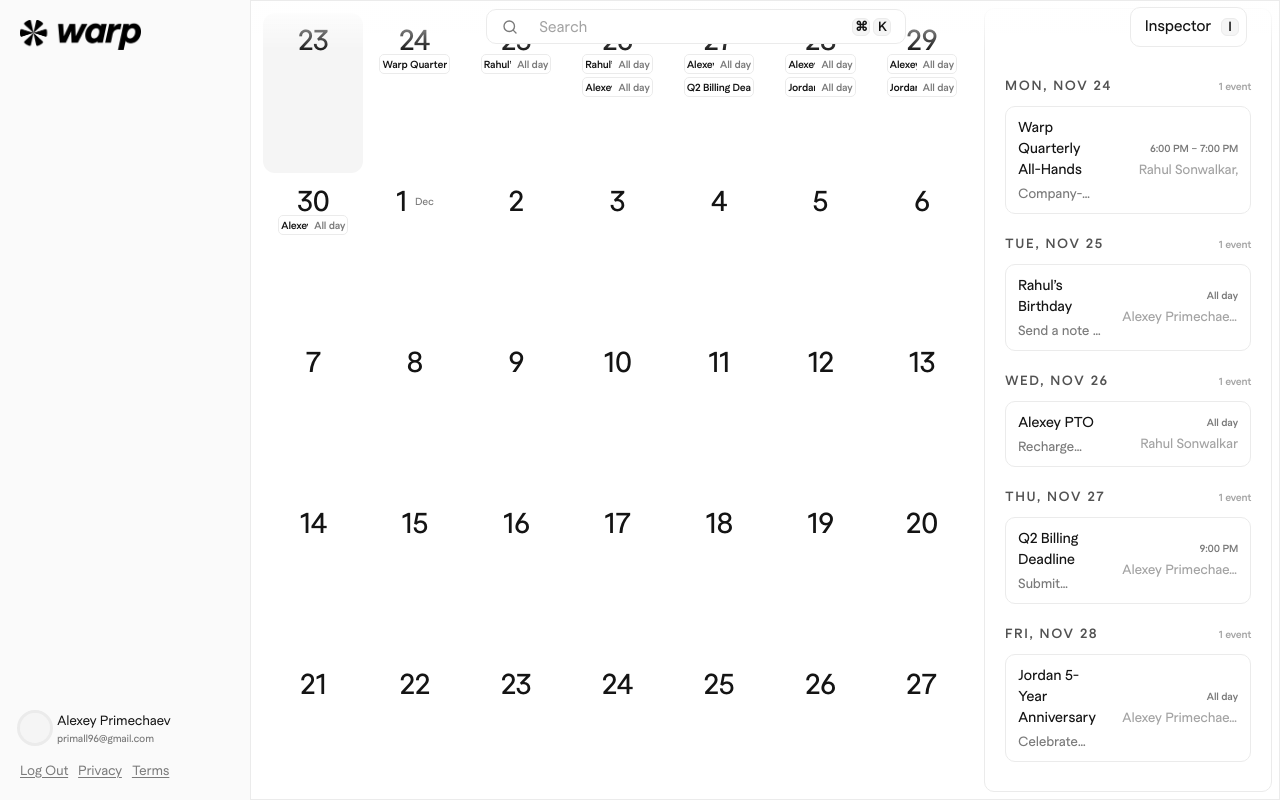
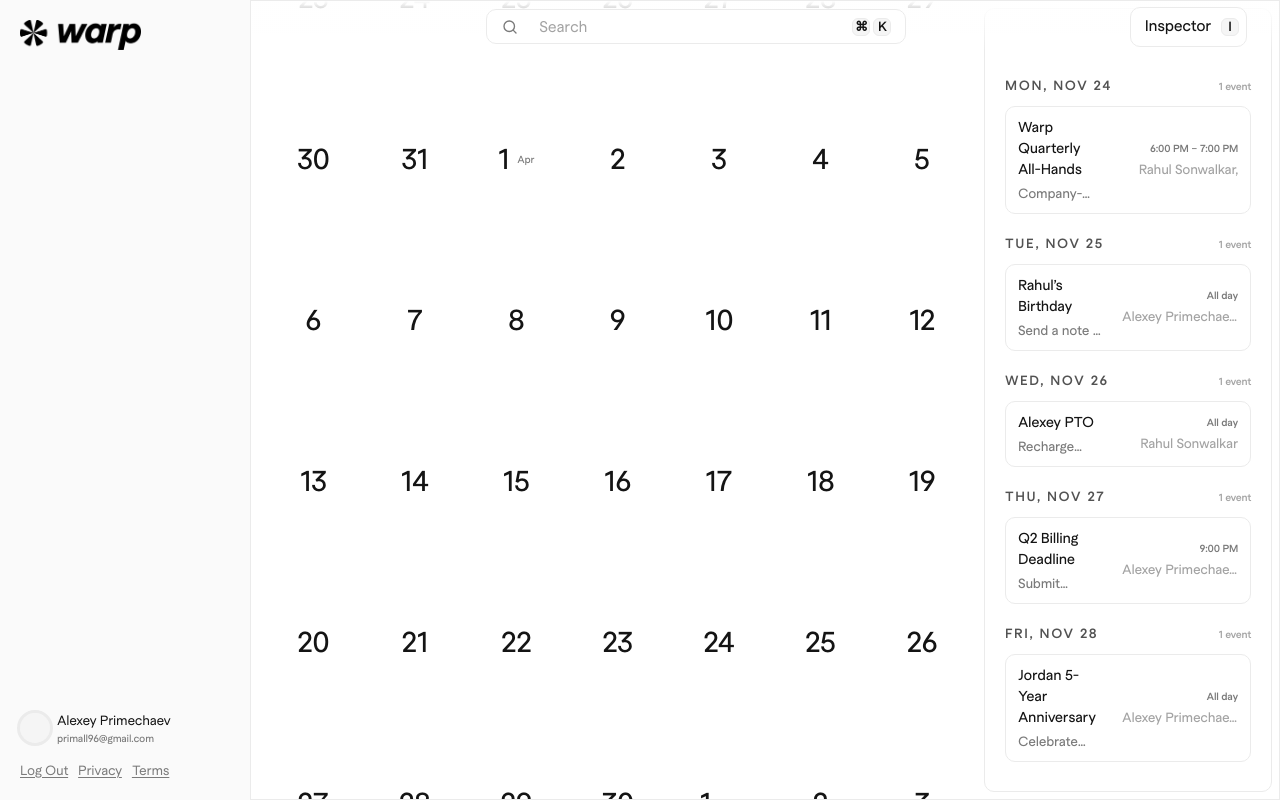
Before and after one commit to leksuskeksus/warp, a Next.js app: page / in a window 1280 px wide. Built offline with nearby package versions, Linux system fonts and the light colour scheme.

Commit message:
pagination is working seemingly, at least there is a perf boost

```diff
--- a/app/page.tsx
+++ b/app/page.tsx
@@ -1,9 +1,9 @@
 "use client";
 
 import Image from "next/image";
-import { useEffect, useMemo, useRef, useState } from "react";
+import { useCallback, useEffect, useMemo, useRef, useState } from "react";
 
-import { format, parseISO, startOfDay } from "date-fns";
+import { addWeeks, differenceInCalendarDays, format, parseISO, startOfDay, startOfWeek } from "date-fns";
 import { Button } from "@/components/ui/button";
 import { Input } from "@/components/ui/input";
 import { cn } from "@/lib/cn";
@@ -19,7 +19,11 @@ import { buildCalendarDays } from "@/lib/calendar";
 import { CalendarInspector, CalendarInspectorSection } from "@/components/calendar/inspector";
 
 const WEEK_START = EVENTS_WEEK_START;
-const WEEKS_TO_RENDER = 156;
+const TOTAL_WEEKS_FORWARD = 120;
+const TOTAL_WEEKS_BACKWARD = 36;
+const TOTAL_WEEKS = TOTAL_WEEKS_FORWARD + TOTAL_WEEKS_BACKWARD;
+const INITIAL_VISIBLE_WEEKS = 12;
+const WEEK_VISIBILITY_BUFFER = 6;
 
 export default function Home() {
   const [isSidebarOpen, setIsSidebarOpen] = useState(true);
@@ -28,29 +32,30 @@ export default function Home() {
   const [selectedEvent, setSelectedEvent] = useState<HydratedCalendarEvent | null>(null);
   const selectedDaysRef = useRef(selectedDays);
   const selectedEventRef = useRef<HydratedCalendarEvent | null>(null);
+  const [visibleWeekRange, setVisibleWeekRange] = useState<{ start: number; end: number }>(() => ({
+    start: TOTAL_WEEKS_BACKWARD,
+    end: Math.min(TOTAL_WEEKS, TOTAL_WEEKS_BACKWARD + INITIAL_VISIBLE_WEEKS),
+  }));
+  const calendarScrollRef = useRef<HTMLDivElement | null>(null);
+  const todayNodeRef = useRef<HTMLButtonElement | null>(null);
+  const hasScrolledToTodayRef = useRef(false);
   const localTimeZone = useMemo(() => Intl.DateTimeFormat().resolvedOptions().timeZone, []);
   const selectedEventId = selectedEvent?.id ?? null;
+
+  const today = useMemo(() => {
+    const now = new Date();
+    return new Date(now.getFullYear(), now.getMonth(), now.getDate());
+  }, []);
+
+  const calendarBaseDate = useMemo(() => {
+    const start = startOfWeek(today, { weekStartsOn: WEEK_START });
+    return addWeeks(start, -TOTAL_WEEKS_BACKWARD);
+  }, [today]);
 
   const hydratedEvents = useMemo(() => {
     const events = hydrateEvents(persistedEvents);
     return events.sort((a, b) => a.startsAt.getTime() - b.startsAt.getTime());
   }, [persistedEvents]);
-
-  useEffect(() => {
-    if (!selectedEvent) {
-      return;
-    }
-
-    const updatedEvent = hydratedEvents.find((event) => event.id === selectedEvent.id);
-    if (!updatedEvent) {
-      setSelectedEvent(null);
-      return;
-    }
-
-    if (updatedEvent !== selectedEvent) {
-      setSelectedEvent(updatedEvent);
-    }
-  }, [hydratedEvents, selectedEvent]);
 
   const filteredEvents = useMemo(() => {
     if (selectedDays.size === 0) {
@@ -72,27 +77,151 @@ export default function Home() {
     });
   }, [hydratedEvents, selectedDays]);
 
+  const baseCalendarDays = useMemo<CalendarDay[]>(
+    () =>
+      buildCalendarDays({
+        baseDate: calendarBaseDate,
+        today,
+        startWeek: 0,
+        weekCount: TOTAL_WEEKS,
+        events: hydratedEvents,
+      }),
+    [calendarBaseDate, hydratedEvents, today],
+  );
+
   const calendarDays = useMemo<CalendarDay[]>(() => {
-    const now = new Date();
-    const normalizedToday = new Date(
-      now.getFullYear(),
-      now.getMonth(),
-      now.getDate(),
-    );
-
-    const baseDays = buildCalendarDays(WEEKS_TO_RENDER, normalizedToday, hydratedEvents, WEEK_START);
     const hasSelection = selectedDays.size > 0;
 
-    return baseDays.map((day) => {
+    return baseCalendarDays.map((day) => {
       const key = format(day.date, "yyyy-MM-dd");
       const isSelected = selectedDays.has(key);
+
       return {
         ...day,
         isSelected,
         isDimmed: hasSelection && !isSelected,
       };
     });
-  }, [hydratedEvents, selectedDays]);
+  }, [baseCalendarDays, selectedDays]);
+
+  const getWeekIndexForDate = useCallback(
+    (date: Date) => {
+      const dayDifference = differenceInCalendarDays(startOfDay(date), calendarBaseDate);
+      return Math.floor(dayDifference / 7);
+    },
+    [calendarBaseDate],
+  );
+
+  const ensureWeekVisible = useCallback(
+    (weekIndex: number) => {
+      if (!Number.isFinite(weekIndex)) {
+        return;
+      }
+
+      const clampedIndex = Math.min(Math.max(weekIndex, 0), TOTAL_WEEKS - 1);
+
+      setVisibleWeekRange((previous) => {
+        if (clampedIndex >= previous.start && clampedIndex < previous.end) {
+          return previous;
+        }
+
+        const desiredStart = Math.max(
+          0,
+          clampedIndex - Math.floor(INITIAL_VISIBLE_WEEKS / 2),
+        );
+        const maxStart = Math.max(0, TOTAL_WEEKS - INITIAL_VISIBLE_WEEKS);
+        const adjustedStart = Math.min(desiredStart, maxStart);
+        const adjustedEnd = Math.min(
+          TOTAL_WEEKS,
+          Math.max(adjustedStart + INITIAL_VISIBLE_WEEKS, clampedIndex + 1),
+        );
+
+        return {
+          start: adjustedStart,
+          end: adjustedEnd,
+        };
+      });
+    },
+    [],
+  );
+
+  const handleTodayNode = useCallback((node: HTMLButtonElement | null) => {
+    todayNodeRef.current = node;
+  }, []);
+
+  useEffect(() => {
+    if (hasScrolledToTodayRef.current) {
+      return;
+    }
+
+    const node = todayNodeRef.current;
+    if (!node) {
+      return;
+    }
+
+    node.scrollIntoView({ block: "center", behavior: "auto" });
+    hasScrolledToTodayRef.current = true;
+  }, [calendarDays]);
+
+  const expandWeekRange = useCallback(
+    (direction: "up" | "down") => {
+      setVisibleWeekRange((previous) => {
+        if (direction === "up") {
+          if (previous.start === 0) {
+            return previous;
+          }
+
+          const nextStart = Math.max(0, previous.start - WEEK_VISIBILITY_BUFFER);
+          if (nextStart === previous.start) {
+            return previous;
+          }
+
+          const nextEnd = Math.min(
+            TOTAL_WEEKS,
+            Math.max(previous.end, nextStart + INITIAL_VISIBLE_WEEKS),
+          );
+
+          return {
+            start: nextStart,
+            end: nextEnd,
+          };
+        }
+
+        if (previous.end >= TOTAL_WEEKS) {
+          return previous;
+        }
+
+        const nextEnd = Math.min(TOTAL_WEEKS, previous.end + WEEK_VISIBILITY_BUFFER);
+        if (nextEnd === previous.end) {
+          return previous;
+        }
+
+        return {
+          start: previous.start,
+          end: nextEnd,
+        };
+      });
+    },
+    [],
+  );
+
+  useEffect(() => {
+    if (!selectedEvent) {
+      return;
+    }
+
+    const updatedEvent = hydratedEvents.find((event) => event.id === selectedEvent.id);
+    if (!updatedEvent) {
+      setSelectedEvent(null);
+      return;
+    }
+
+    if (updatedEvent !== selectedEvent) {
+      setSelectedEvent(updatedEvent);
+    }
+
+    ensureWeekVisible(getWeekIndexForDate(updatedEvent.startsAt));
+  }, [ensureWeekVisible, getWeekIndexForDate, hydratedEvents, selectedEvent]);
 
   const inspectorSections = useMemo<CalendarInspectorSection[]>(() => {
     const groups = new Map<string, { date: Date; events: HydratedCalendarEvent[] }>();
@@ -115,6 +244,7 @@ export default function Home() {
 
   const toggleDaySelection = (date: Date, additive: boolean) => {
     const key = format(date, "yyyy-MM-dd");
+    const weekIndex = getWeekIndexForDate(date);
     setSelectedDays((prev) => {
       const alreadySelected = prev.has(key);
 
@@ -125,6 +255,7 @@ export default function Home() {
         const next = new Set<string>();
         if (!alreadySelected) {
           next.add(key);
+          ensureWeekVisible(weekIndex);
         }
         if (next.size > 0) {
           setIsSidebarOpen(true);
@@ -137,6 +268,7 @@ export default function Home() {
         next.delete(key);
       } else {
         next.add(key);
+        ensureWeekVisible(weekIndex);
       }
       if (next.size > 0) {
         setIsSidebarOpen(true);
@@ -146,6 +278,7 @@ export default function Home() {
   };
 
   const handleEventSelect = (calendarEvent: HydratedCalendarEvent) => {
+    ensureWeekVisible(getWeekIndexForDate(calendarEvent.startsAt));
     setSelectedEvent(calendarEvent);
     setIsSidebarOpen(true);
   };
@@ -299,6 +432,7 @@ export default function Home() {
         </header>
         <div className="relative flex flex-1 min-h-0">
           <div
+            ref={calendarScrollRef}
             className={cn(
               "scrollbar-hide flex-1 overflow-y-auto bg-bg px-[12px] pb-[24px] pt-[12px] transition-[margin-right] duration-200 ease-out min-h-0",
               isSidebarOpen ? "mr-[295px]" : "mr-0",
@@ -306,9 +440,14 @@ export default function Home() {
           >
             <CalendarView
               days={calendarDays}
+              weekRange={visibleWeekRange}
+              totalWeeks={TOTAL_WEEKS}
               selectedEventId={selectedEventId}
               onDaySelect={toggleDaySelection}
               onEventSelect={handleEventSelect}
+              onRequestRangeChange={expandWeekRange}
+              scrollContainerRef={calendarScrollRef}
+              onTodayNode={handleTodayNode}
             />
           </div>
 
--- a/components/calendar/calendar-view.tsx
+++ b/components/calendar/calendar-view.tsx
@@ -1,47 +1,179 @@
 "use client";
 
-import { MouseEvent } from "react";
-import { format } from "date-fns";
+import {
+  MutableRefObject,
+  MouseEvent,
+  useCallback,
+  useEffect,
+  useMemo,
+  useRef,
+} from "react";
 
 import { cn } from "@/lib/cn";
 import { HydratedCalendarEvent } from "@/lib/events-store";
+import type { CalendarDay } from "@/lib/calendar";
 
-import { CalendarDay, CalendarDayCell } from "./day-cell";
+import { CalendarDayCell } from "./day-cell";
+
+type CalendarWeekRange = {
+  start: number;
+  end: number;
+};
 
 type CalendarViewProps = {
   days: CalendarDay[];
+  weekRange: CalendarWeekRange;
+  totalWeeks: number;
   selectedEventId?: string | null;
   onDaySelect: (date: Date, additive: boolean) => void;
   onEventSelect: (event: HydratedCalendarEvent) => void;
+  onRequestRangeChange: (direction: "up" | "down") => void;
+  scrollContainerRef: MutableRefObject<HTMLDivElement | null>;
+  onTodayNode?: (node: HTMLButtonElement | null) => void;
 };
 
 export function CalendarView({
   days,
+  weekRange,
+  totalWeeks,
   selectedEventId = null,
   onDaySelect,
   onEventSelect,
+  onRequestRangeChange,
+  scrollContainerRef,
+  onTodayNode,
 }: CalendarViewProps) {
+  const topSentinelRef = useRef<HTMLButtonElement | null>(null);
+  const bottomSentinelRef = useRef<HTMLButtonElement | null>(null);
+
+  const hasMoreUp = weekRange.start > 0;
+  const hasMoreDown = weekRange.end < totalWeeks;
+
+  const setTopSentinel = useCallback((node: HTMLButtonElement | null) => {
+    topSentinelRef.current = node;
+  }, []);
+
+  const setBottomSentinel = useCallback((node: HTMLButtonElement | null) => {
+    bottomSentinelRef.current = node;
+  }, []);
+
+  useEffect(() => {
+    const root = scrollContainerRef.current;
+    if (!root) {
+      return;
+    }
+
+    const observer = new IntersectionObserver(
+      (entries) => {
+        entries.forEach((entry) => {
+          if (!entry.isIntersecting) {
+            return;
+          }
+          if (entry.target === topSentinelRef.current) {
+            onRequestRangeChange("up");
+          } else if (entry.target === bottomSentinelRef.current) {
+            onRequestRangeChange("down");
+          }
+        });
+      },
+      {
+        root,
+        rootMargin: "400px 0px",
+        threshold: 0,
+      },
+    );
+
+    if (hasMoreUp && topSentinelRef.current) {
+      observer.observe(topSentinelRef.current);
+    }
+
+    if (hasMoreDown && bottomSentinelRef.current) {
+      observer.observe(bottomSentinelRef.current);
+    }
+
+    return () => observer.disconnect();
+  }, [
+    hasMoreUp,
+    hasMoreDown,
+    onRequestRangeChange,
+    scrollContainerRef,
+    weekRange.start,
+    weekRange.end,
+  ]);
+
   const handleDayClick = (date: Date) => (event: MouseEvent<HTMLButtonElement>) => {
     onDaySelect(date, event.shiftKey);
   };
+
+  const placeholderClassName = useMemo(
+    () =>
+      cn(
+        "group relative flex h-full w-full items-stretch bg-bg text-left",
+        "pointer-events-none",
+      ),
+    [],
+  );
+
+  const renderWindowStart = Math.max(0, weekRange.start - 2);
+  const renderWindowEnd = Math.min(totalWeeks, weekRange.end + 2);
 
   return (
     <div
       className="grid h-full min-h-screen grid-cols-7 gap-[1px] bg-border"
       style={{ gridAutoRows: "minmax(calc(100svh/5), 1fr)" }}
     >
-      {days.map((day) => (
+      {days.map((day) => {
+        const isWithinWindow =
+          day.weekIndex >= renderWindowStart && day.weekIndex < renderWindowEnd;
+
+        const isStartOfWeek = day.dayIndex % 7 === 0;
+        const isEndOfWeek = day.dayIndex % 7 === 6;
+        const shouldAttachTop = hasMoreUp && isStartOfWeek && day.weekIndex === weekRange.start;
+        const shouldAttachBottom =
+          hasMoreDown && isEndOfWeek && day.weekIndex === weekRange.end - 1;
+
+        if (!isWithinWindow) {
+          return (
+            <div
+              key={day.dayIndex}
+              className={placeholderClassName}
+              aria-hidden="true"
+            >
+              <div className="flex h-full w-full rounded-[12px] border border-transparent bg-bg" />
+            </div>
+          );
+        }
+
+        return (
           <button
-          key={format(day.date, "yyyy-MM-dd")}
+            key={day.dayIndex}
             type="button"
-          className={cn("group relative flex h-full w-full items-stretch bg-bg text-left focus:outline-none")}
+            ref={(node) => {
+              if (shouldAttachTop) {
+                setTopSentinel(node);
+              }
+              if (shouldAttachBottom) {
+                setBottomSentinel(node);
+              }
+              if (day.isToday) {
+                onTodayNode?.(node);
+              }
+            }}
+            className={cn(
+              "group relative flex h-full w-full items-stretch bg-bg text-left focus:outline-none",
+            )}
             onClick={handleDayClick(day.date)}
           >
             <div className="flex h-full w-full">
-            <CalendarDayCell day={day} selectedEventId={selectedEventId} onEventClick={onEventSelect} />
+              <CalendarDayCell
+                day={day}
+                selectedEventId={selectedEventId}
+                onEventClick={onEventSelect}
+              />
             </div>
           </button>
-      ))}
+        );
+      })}
     </div>
   );
 }
--- a/components/calendar/day-cell.tsx
+++ b/components/calendar/day-cell.tsx
@@ -4,12 +4,12 @@ import { format } from "date-fns";
 
 import { cn } from "@/lib/cn";
 import { HydratedCalendarEvent } from "@/lib/events-store";
-import type { CalendarDay } from "@/lib/calendar";
+import type { CalendarDay as CalendarDayModel } from "@/lib/calendar";
 
 import { CalendarDayCellEvent } from "./day-cell-event";
 
 type CalendarDayCellProps = {
-  day: CalendarDay;
+  day: CalendarDayModel;
   selectedEventId?: string | null;
   onEventClick?: (event: HydratedCalendarEvent) => void;
 };
--- a/lib/calendar.ts
+++ b/lib/calendar.ts
@@ -1,4 +1,4 @@
-import { addDays, format, isSameDay, startOfDay, startOfMonth, startOfWeek } from "date-fns";
+import { addDays, format, isSameDay, startOfDay, startOfMonth } from "date-fns";
 
 import { CalendarEventType, HydratedCalendarEvent } from "./events-store";
 
@@ -35,6 +35,8 @@ export function formatEventSchedule(event: HydratedCalendarEvent): string {
 
 export type CalendarDay = {
   date: Date;
+  dayIndex: number;
+  weekIndex: number;
   isToday: boolean;
   isMonthStart: boolean;
   events: HydratedCalendarEvent[];
@@ -42,22 +44,32 @@ export type CalendarDay = {
   isDimmed?: boolean;
 };
 
-export function buildCalendarDays(
-  totalWeeks: number,
-  today: Date,
-  events: HydratedCalendarEvent[],
-  weekStartsOn: number,
-): CalendarDay[] {
-  const firstVisibleDay = startOfWeek(today, { weekStartsOn });
-  const totalDays = totalWeeks * 7;
+type BuildCalendarDaysOptions = {
+  baseDate: Date;
+  today: Date;
+  startWeek: number;
+  weekCount: number;
+  events: HydratedCalendarEvent[];
+};
+
+export function buildCalendarDays({
+  baseDate,
+  today,
+  startWeek,
+  weekCount,
+  events,
+}: BuildCalendarDaysOptions): CalendarDay[] {
+  const totalDays = weekCount * 7;
 
   return Array.from({ length: totalDays }, (_, index) => {
-    const dayDate = addDays(firstVisibleDay, index);
-
+    const absoluteDayIndex = startWeek * 7 + index;
+    const dayDate = addDays(baseDate, absoluteDayIndex);
     const dayStart = startOfDay(dayDate).getTime();
 
     return {
       date: dayDate,
+      dayIndex: absoluteDayIndex,
+      weekIndex: startWeek + Math.floor(index / 7),
       isToday: isSameDay(dayDate, today),
       isMonthStart: isSameDay(dayDate, startOfMonth(dayDate)),
       events: events.filter((event) => {
```
Also changed, not shown: 1 other file (tests, documents, lock files or other folders). Lines whose indentation alone changed are shown as unchanged.
